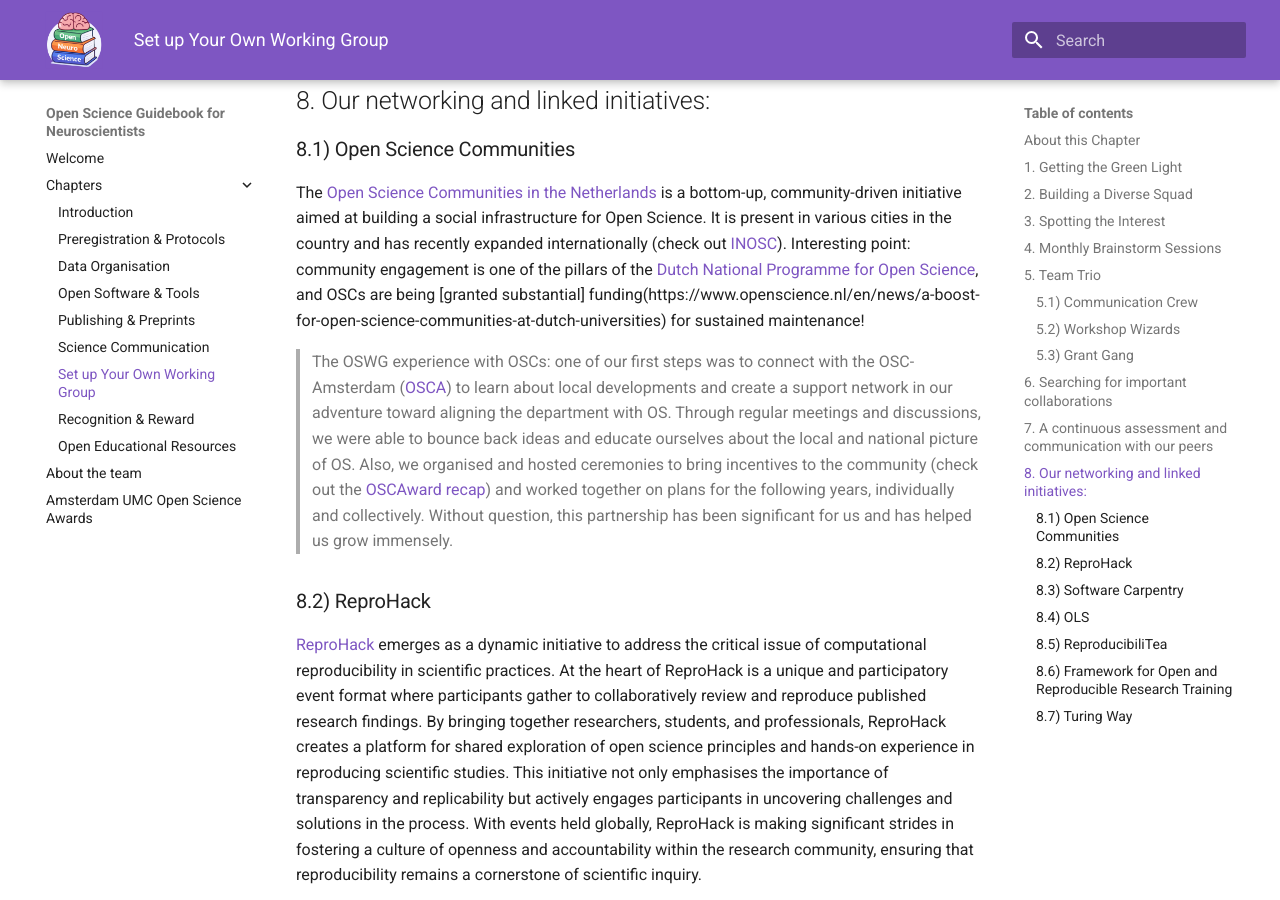
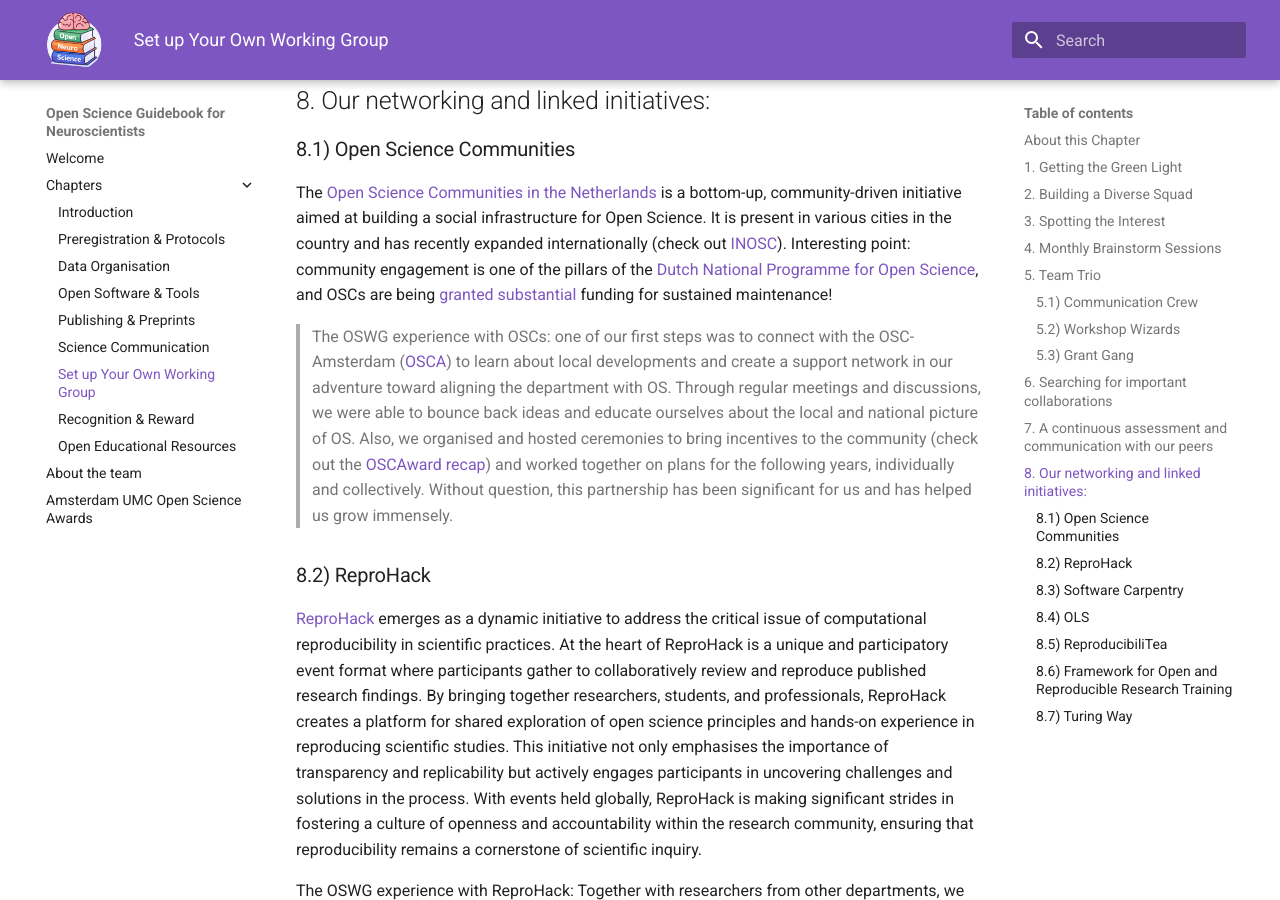
Before and after one commit to ANW-Open-Science/Open-Science-Guidebook-for-Neuroscientists, an MkDocs documentation site: the page built from docs/tabs/7-create_open_science_working_group.md, in a window 1280 px wide and 900 px high, scrolled down 4055 px. Built offline with MkDocs 1.6.1 and Material for MkDocs 9.7.7, drawn with Linux system fonts in a browser that asks for light colours.

Commit message:
Update 7-create_open_science_working_group.md
fix hyperlink

```diff
--- a/docs/tabs/7-create_open_science_working_group.md
+++ b/docs/tabs/7-create_open_science_working_group.md
@@ -58,7 +58,7 @@
 
 ## 8. Our networking and linked initiatives:
 ### 8.1) Open Science Communities
-The [Open Science Communities in the Netherlands](https://osc-international.com/open-science-community-the-netherlands/) is a bottom-up, community-driven initiative aimed at building a social infrastructure for Open Science. It is present in various cities in the country and has recently expanded internationally (check out [INOSC](https://osc-international.com/)). Interesting point: community engagement is one of the pillars of the [Dutch National Programme for Open Science](https://eosc.eu/wp-content/uploads/2023/04/NPOSAmbitionDocument-version-1.0.pdf), and OSCs are being [granted substantial] funding(https://www.openscience.nl/en/news/a-boost-for-open-science-communities-at-dutch-universities) for sustained maintenance!
+The [Open Science Communities in the Netherlands](https://osc-international.com/open-science-community-the-netherlands/) is a bottom-up, community-driven initiative aimed at building a social infrastructure for Open Science. It is present in various cities in the country and has recently expanded internationally (check out [INOSC](https://osc-international.com/)). Interesting point: community engagement is one of the pillars of the [Dutch National Programme for Open Science](https://eosc.eu/wp-content/uploads/2023/04/NPOSAmbitionDocument-version-1.0.pdf), and OSCs are being [granted substantial](https://www.openscience.nl/en/news/a-boost-for-open-science-communities-at-dutch-universities) funding for sustained maintenance!
 
 >The OSWG experience with OSCs: one of our first steps was to connect with the OSC-Amsterdam ([OSCA](https://osc-international.com/osc-amsterdam/)) to learn about local developments and create a support network in our adventure toward aligning the department with OS. Through regular meetings and discussions, we were able to bounce back ideas and educate ourselves about the local and national picture of OS. Also, we organised and hosted ceremonies to bring incentives to the community (check out the [OSCAward recap](https://spui25.nl/programma/science-for-all-the-2023-oscawards)) and worked together on plans for the following years, individually and collectively. Without question, this partnership has been significant for us and has helped us grow immensely.
 
```
